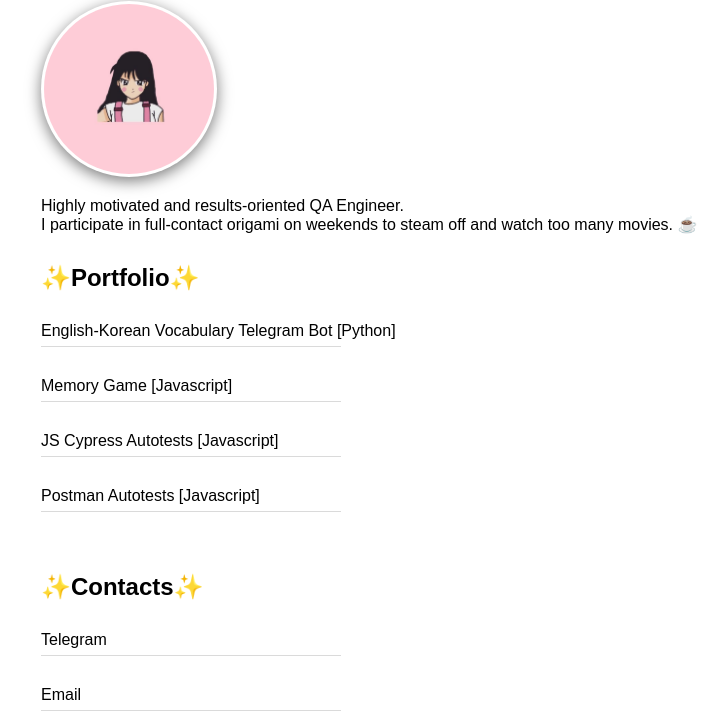
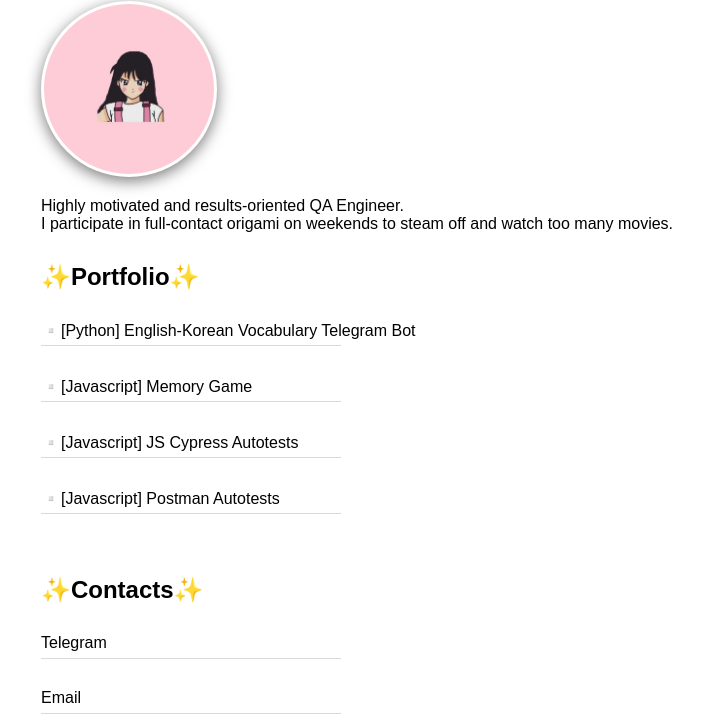
Before and after one commit to crayonette/crayonette.github.io, a plain HTML site: page index.html in a window 1280 px wide. Shown: the part 79-800 px from the top of the page, without its empty margins (79-806 px from the left). Drawn offline with Linux system fonts and the light colour scheme.

Commit message:
Update index.html

```diff
--- a/index.html
+++ b/index.html
@@ -16,19 +16,21 @@
 			<img class="photo" src="me1.jpg" width="170" height="170" alt="фото">
 		</div>
 
-			<p>Highly motivated and results-oriented QA Engineer.<br>I participate in full-contact origami on weekends to steam off and watch too many movies. ☕️</p>
+			<p>Highly motivated and results-oriented QA Engineer.
+			<br>
+			I participate in full-contact origami on weekends to steam off and watch too many movies.</p>
 
 			<h2>✨Portfolio✨</h2>
 
 			<div class="portfolio">
 
-				<a href="https://t.me/qa_sandys_kdictionary_bot" target="_blank">English-Korean Vocabulary Telegram Bot [Python]</a>
+				<a href="https://t.me/qa_sandys_kdictionary_bot" target="_blank">▫️[Python] English-Korean Vocabulary Telegram Bot</a>
 				<br>
-				<a href="https://github.com/crayonette/memory_game" target="_blank">Memory Game [Javascript]</a>
+				<a href="https://github.com/crayonette/memory_game" target="_blank">▫️[Javascript] Memory Game</a>
 				<br>
-				<a href="https://github.com/crayonette/cypress.js" target="_blank">JS Cypress Autotests [Javascript]</a>
+				<a href="https://github.com/crayonette/cypress.js" target="_blank">▫️[Javascript] JS Cypress Autotests</a>
 				<br>
-				<a href="https://github.com/crayonette/postman_autotests" target="_blank">Postman Autotests [Javascript]</a>
+				<a href="https://github.com/crayonette/postman_autotests" target="_blank">▫️[Javascript] Postman Autotests</a>
 			</div>
 				<br>
 
```
